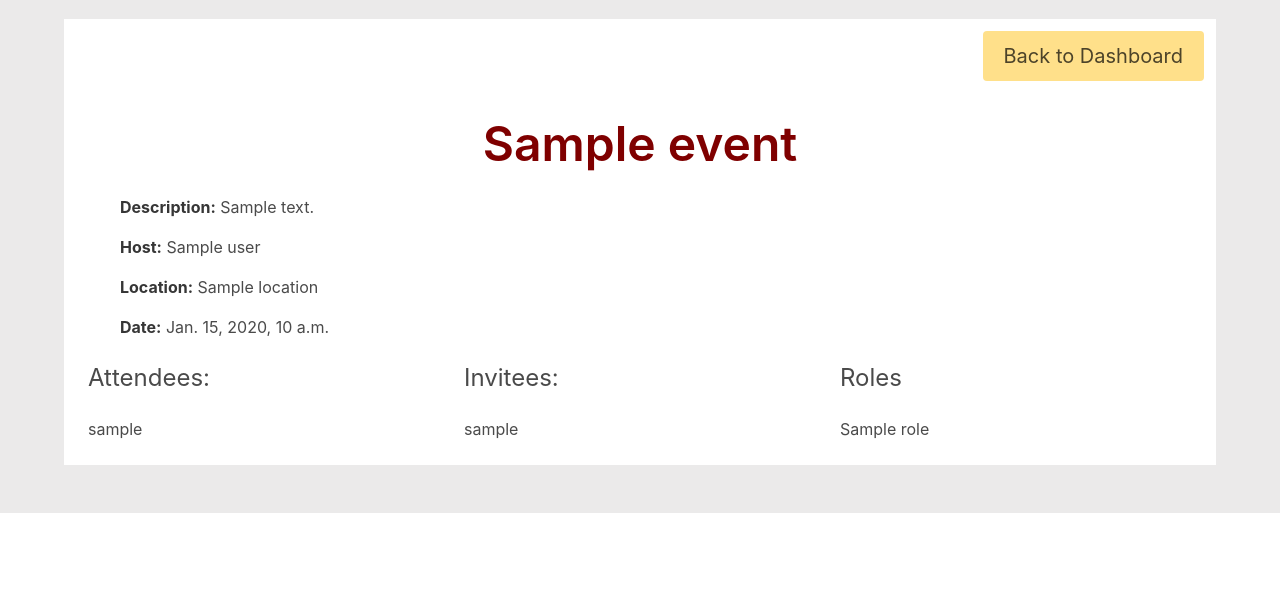
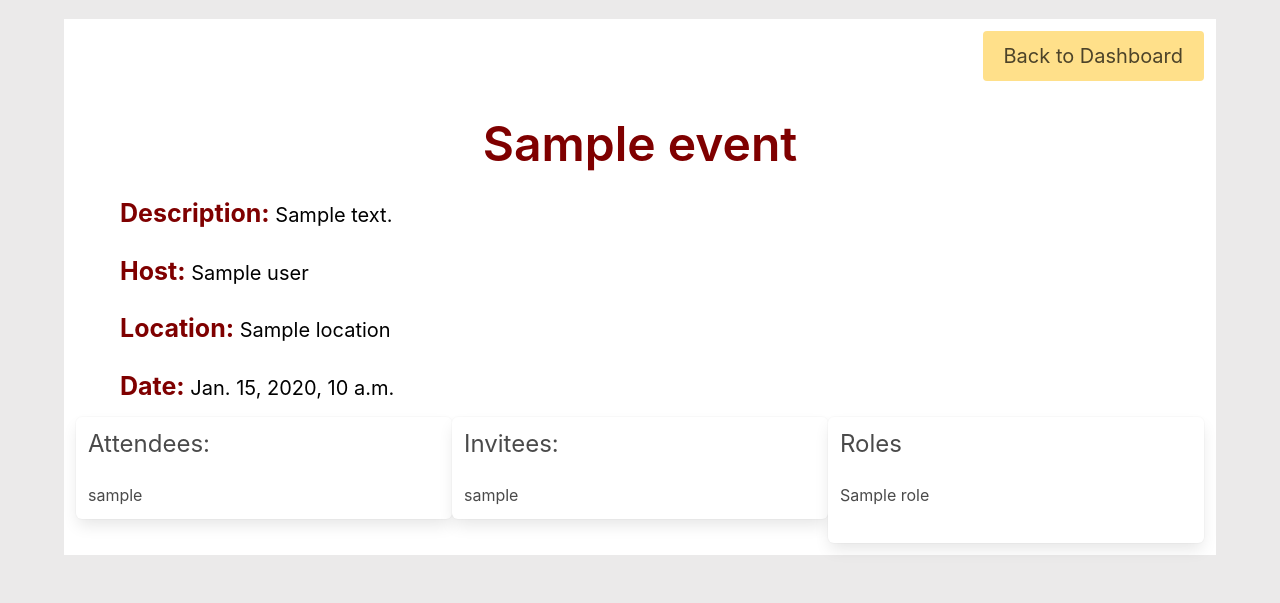
Before and after one commit to mikeryu/westmont-cs130-f23-team-gold, a Django app: template our_site/planner/templates/planner/event_home.html in a window 1280 px wide. Shown: the part 204-807 px from the top of the page. Before the commit the page ends 717 px from the top, so only its background shows below. Run offline with Django 4.2, Linux system fonts and the light colour scheme; the template is opened without the code that fills it: most values are stand-ins (such as "Sample title", 1, 10 or a date in 2020).

Commit message:
same but for invited events

```diff
--- a/our_site/planner/templates/planner/event_home.html
+++ b/our_site/planner/templates/planner/event_home.html
@@ -41,15 +41,15 @@
             <h1 class="title is-1 has-text-centered" style="color: #7f0000">{{ event.name }}</h1>
             <div class="content">
                 <ul>
-                    <p><strong>Description:</strong> {{ event.description }}</p>
-                    <p><strong>Host:</strong> {{ event.owner.user }}</p>
-                    <p><strong>Location:</strong> {{ event.location }}</p>
-                    <p><strong>Date:</strong> {{ event.date }}</p>
+                    <p style="color:black; font-size:20px"><strong style="font-size:25px; color:#7f0000">Description:</strong> {{ event.description }}</p>
+                    <p style="color:black; font-size:20px"><strong style="font-size:25px; color:#7f0000">Host:</strong> {{ event.owner.user }}</p>
+                    <p style="color:black; font-size:20px"><strong style="font-size:25px; color:#7f0000">Location:</strong> {{ event.location }}</p>
+                    <p style="color:black; font-size:20px"><strong style="font-size:25px; color:#7f0000">Date:</strong> {{ event.date }}</p>
                 </ul>
             </div>
 
             <div class="columns">
-                <div class="column">
+                <div class="column has-text-left box">
                     <h2 class="subtitle is-4">Attendees:</h2>
                     <ul>
                         {% for attendee in attendees %}
@@ -57,7 +57,7 @@
                         {% endfor %}
                     </ul>
                 </div>
-                <div class="column">
+                <div class="column has-text-left box">
                     <h2 class="subtitle is-4">Invitees:</h2>
                     <ul>
                         {% for invitee in invitees %}
@@ -65,7 +65,7 @@
                         {% endfor %}
                     </ul>
                 </div>
-                <div class="column">
+                <div class="column has-text-left box">
                     <h2 class="subtitle is-4">Roles</h2>
                     <ul>
                         <div class='list-item'>
```
